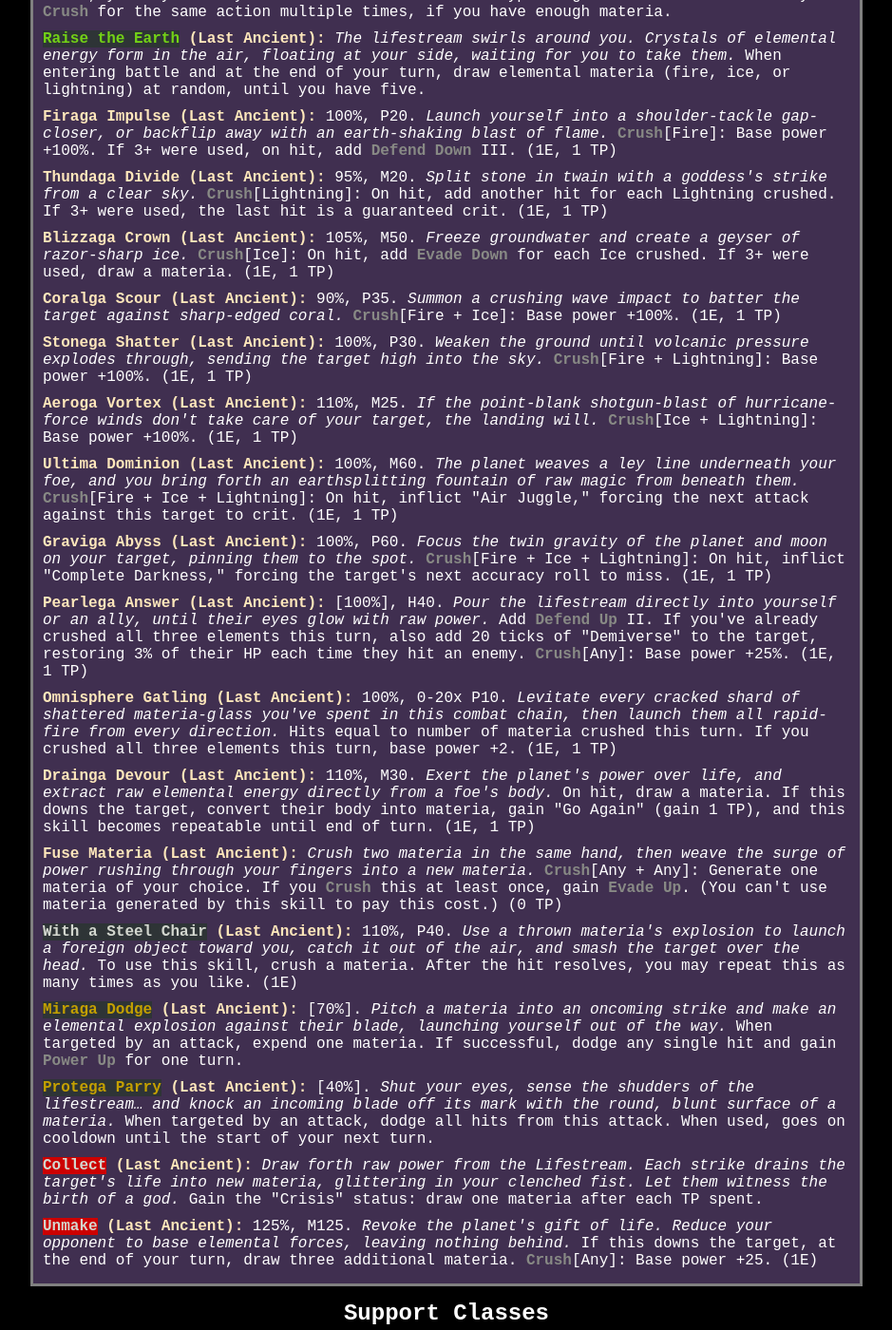
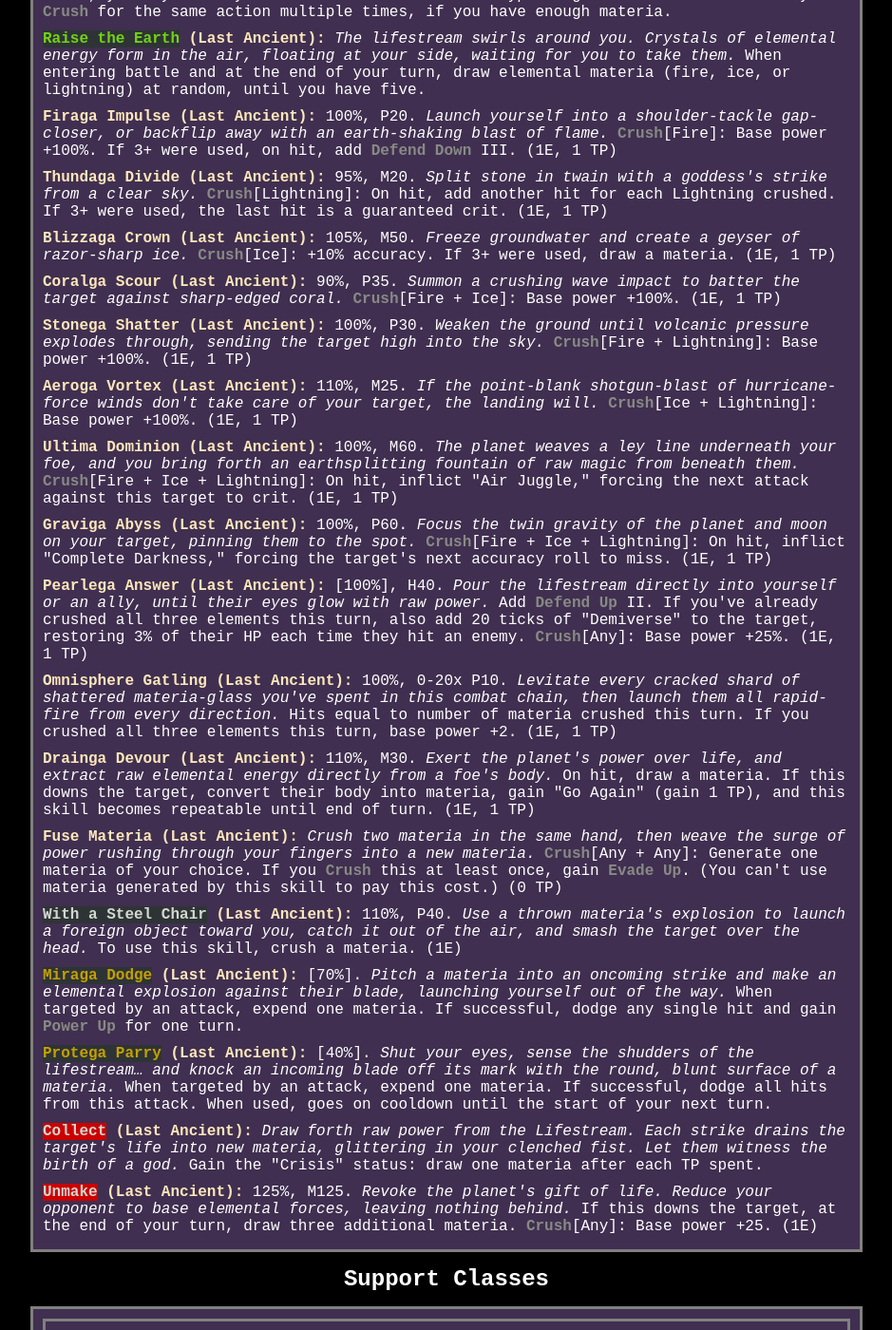
Before and after one commit to satellaviewer/xsys-blog, a Jekyll site: the page system/skills.html, which Jekyll copies as it is, in a window 1280 px wide and 1400 px high, scrolled down 6842 px. Shown: the whole window at 95% size, without its empty margins (170-1109 px from the left). Built offline with Jekyll 4.4.1, drawn with Linux system fonts in a browser that asks for light colours.

Commit message:
Balance updates to Rosecutter.

```diff
--- a/system/skills.html
+++ b/system/skills.html
@@ -146,7 +146,7 @@
             <div class="skill"><strong><span class="fg9 bg01">Raise the Earth</span> (Last Ancient):</strong> <em>The lifestream swirls around you. Crystals of elemental energy form in the air, floating at your side, waiting for you to take them.</em> When entering battle and at the end of your turn, draw elemental materia (fire, ice, or lightning) at random, until you have five. </div>
             <div class="skill"><strong>Firaga Impulse (Last Ancient):</strong> 100%, P20. <em>Launch yourself into a shoulder-tackle gap-closer, or backflip away with an earth-shaking blast of flame.</em> <strong><span class="fg15 bg">Crush</span></strong>[Fire]: Base power +100%. If 3+ were used, on hit, add <strong><span class="fg15 bg">Defend Down</span></strong> III. (1E, 1 TP) </div>
             <div class="skill"><strong>Thundaga Divide (Last Ancient):</strong> 95%, M20. <em>Split stone in twain with a goddess's strike from a clear sky.</em> <strong><span class="fg15 bg">Crush</span></strong>[Lightning]: On hit, add another hit for each Lightning crushed. If 3+ were used, the last hit is a guaranteed crit. (1E, 1 TP) </div>
-            <div class="skill"><strong>Blizzaga Crown (Last Ancient):</strong> 105%, M50. <em>Freeze groundwater and create a geyser of razor-sharp ice.</em> <strong><span class="fg15 bg">Crush</span></strong>[Ice]: On hit, add <strong><span class="fg15 bg">Evade Down</span></strong> for each Ice crushed. If 3+ were used, draw a materia. (1E, 1 TP) </div>
+            <div class="skill"><strong>Blizzaga Crown (Last Ancient):</strong> 105%, M50. <em>Freeze groundwater and create a geyser of razor-sharp ice.</em> <strong><span class="fg15 bg">Crush</span></strong>[Ice]: +10% accuracy. If 3+ were used, draw a materia. (1E, 1 TP) </div>
             <div class="skill"><strong>Coralga Scour (Last Ancient):</strong> 90%, P35. <em>Summon a crushing wave impact to batter the target against sharp-edged coral.</em> <strong><span class="fg15 bg">Crush</span></strong>[Fire + Ice]: Base power +100%. (1E, 1 TP) </div>
             <div class="skill"><strong>Stonega Shatter (Last Ancient):</strong> 100%, P30. <em>Weaken the ground until volcanic pressure explodes through, sending the target high into the sky.</em> <strong><span class="fg15 bg">Crush</span></strong>[Fire + Lightning]: Base power +100%. (1E, 1 TP) </div>
             <div class="skill"><strong>Aeroga Vortex (Last Ancient):</strong> 110%, M25. <em>If the point-blank shotgun-blast of hurricane-force winds don't take care of your target, the landing will.</em> <strong><span class="fg15 bg">Crush</span></strong>[Ice + Lightning]: Base power +100%. (1E, 1 TP) </div>
@@ -156,9 +156,9 @@
             <div class="skill"><strong>Omnisphere Gatling (Last Ancient):</strong> 100%, 0-20x P10. <em>Levitate every cracked shard of shattered materia-glass you've spent in this combat chain, then launch them all rapid-fire from every direction.</em> Hits equal to number of materia crushed this turn. If you crushed all three elements this turn, base power +2. (1E, 1 TP) </div>
             <div class="skill"><strong>Drainga Devour (Last Ancient):</strong> 110%, M30. <em>Exert the planet's power over life, and extract raw elemental energy directly from a foe's body.</em> On hit, draw a materia. If this downs the target, convert their body into materia, gain "Go Again" (gain 1 TP), and this skill becomes repeatable until end of turn. (1E, 1 TP) </div>
             <div class="skill"><strong>Fuse Materia (Last Ancient):</strong> <em>Crush two materia in the same hand, then weave the surge of power rushing through your fingers into a new materia.</em> <strong><span class="fg15 bg">Crush</span></strong>[Any + Any]: Generate one materia of your choice. If you <strong><span class="fg15 bg">Crush</span></strong> this at least once, gain <strong><span class="fg15 bg">Evade Up</span></strong>. (You can't use materia generated by this skill to pay this cost.) (0 TP) </div>
-            <div class="skill"><strong><span class="fg0 bg01">With a Steel Chair</span> (Last Ancient):</strong> 110%, P40. <em>Use a thrown materia's explosion to launch a foreign object toward you, catch it out of the air, and smash the target over the head.</em> To use this skill, crush a materia. After the hit resolves, you may repeat this as many times as you like. (1E) </div>
+            <div class="skill"><strong><span class="fg0 bg01">With a Steel Chair</span> (Last Ancient):</strong> 110%, P40. <em>Use a thrown materia's explosion to launch a foreign object toward you, catch it out of the air, and smash the target over the head.</em> To use this skill, crush a materia. (1E) </div>
             <div class="skill"><strong><span class="fg8 bg01">Miraga Dodge</span> (Last Ancient):</strong> [70%]. <em>Pitch a materia into an oncoming strike and make an elemental explosion against their blade, launching yourself out of the way.</em> When targeted by an attack, expend one materia. If successful, dodge any single hit and gain <strong><span class="fg15 bg">Power Up</span></strong> for one turn. </div>
-            <div class="skill"><strong><span class="fg8 bg01">Protega Parry</span> (Last Ancient):</strong> [40%]. <em>Shut your eyes, sense the shudders of the lifestream… and knock an incoming blade off its mark with the round, blunt surface of a materia.</em> When targeted by an attack, dodge all hits from this attack. When used, goes on cooldown until the start of your next turn. </div>
+            <div class="skill"><strong><span class="fg8 bg01">Protega Parry</span> (Last Ancient):</strong> [40%]. <em>Shut your eyes, sense the shudders of the lifestream… and knock an incoming blade off its mark with the round, blunt surface of a materia.</em> When targeted by an attack, expend one materia. If successful, dodge all hits from this attack. When used, goes on cooldown until the start of your next turn. </div>
             <div class="skill"><strong><span class="fg0 bg04">Collect</span> (Last Ancient):</strong> <em>Draw forth raw power from the Lifestream. Each strike drains the target's life into new materia, glittering in your clenched fist. Let them witness the birth of a god.</em> Gain the "Crisis" status: draw one materia after each TP spent. </div>
             <div class="skill"><strong><span class="fg0 bg04">Unmake</span> (Last Ancient):</strong> 125%, M125. <em>Revoke the planet's gift of life. Reduce your opponent to base elemental forces, leaving nothing behind.</em> If this downs the target, at the end of your turn, draw three additional materia. <strong><span class="fg15 bg">Crush</span></strong>[Any]: Base power +25. (1E) </div>
     </div>
```
